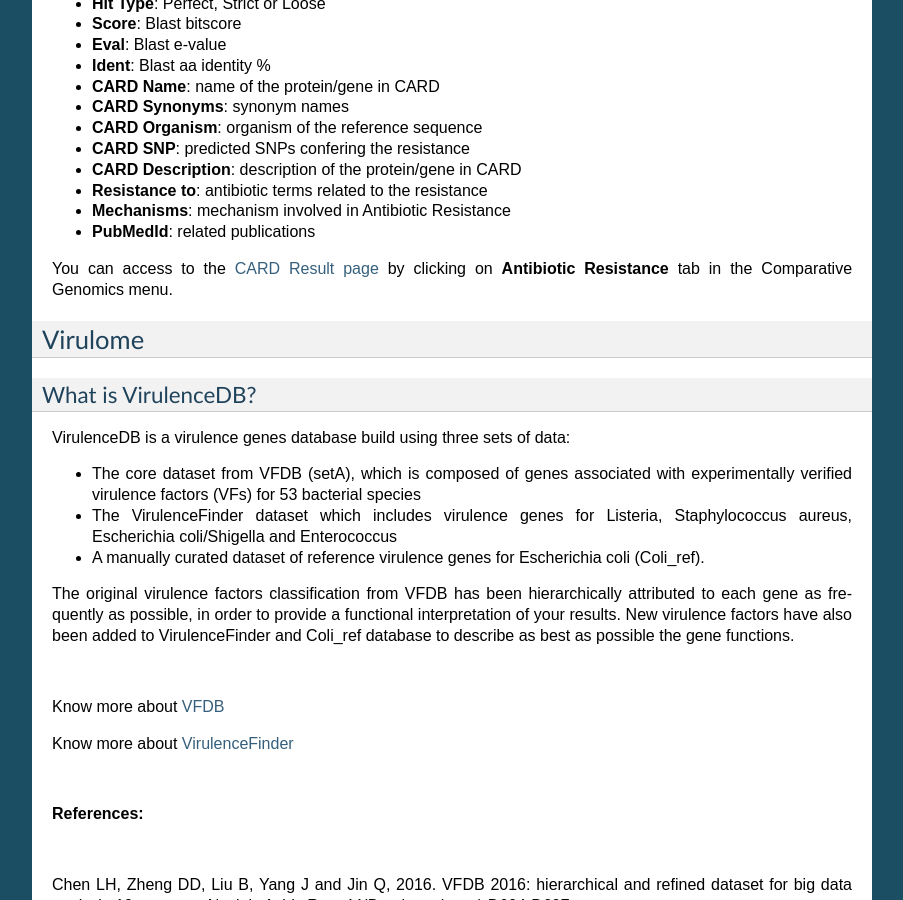
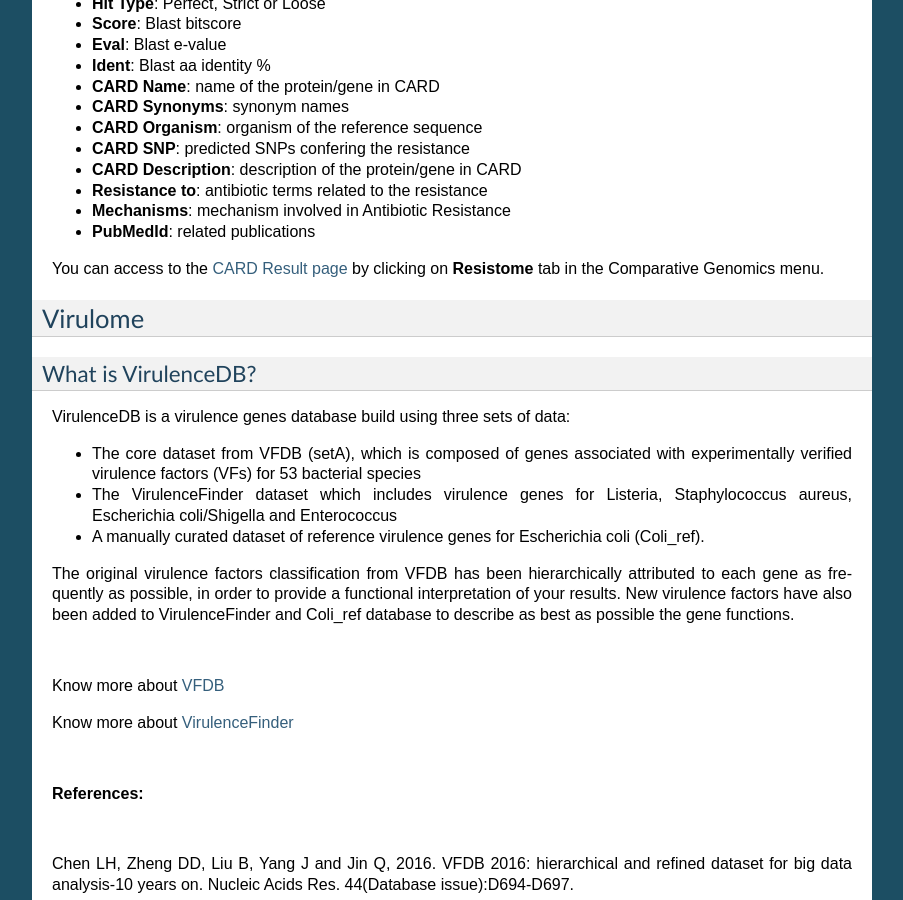
Before and after one commit to labgem/microscope-user-doc, a Sphinx documentation site: the page built from docs/content/mage/info.rst, in a window 1280 px wide and 900 px high, scrolled down 30361 px. Shown: the whole window, without its empty margins (198-1101 px from the left). Built offline with Sphinx 7.4.7, drawn with Linux system fonts in a browser that asks for light colours; formulas are drawn with MathJax 3; pages that are not in the unit, such as notebooks, are missing from menus.

Commit message:
Update info.rst

```diff
--- a/docs/content/mage/info.rst
+++ b/docs/content/mage/info.rst
@@ -1219,7 +1219,7 @@ How to read CARD results:
 * **Mechanisms**: mechanism involved in Antibiotic Resistance
 * **PubMedId**: related publications
 
-You can access to the `CARD Result page <../compgenomics/card.html>`_ by clicking on  **Antibiotic Resistance** tab in the Comparative Genomics menu.
+You can access to the `CARD Result page <../compgenomics/card.html>`_ by clicking on  **Resistome** tab in the Comparative Genomics menu.
 
 
 ==========
```
Also changed, not shown: other parts of docs/content/mage/info.rst (+1 -1 lines).
